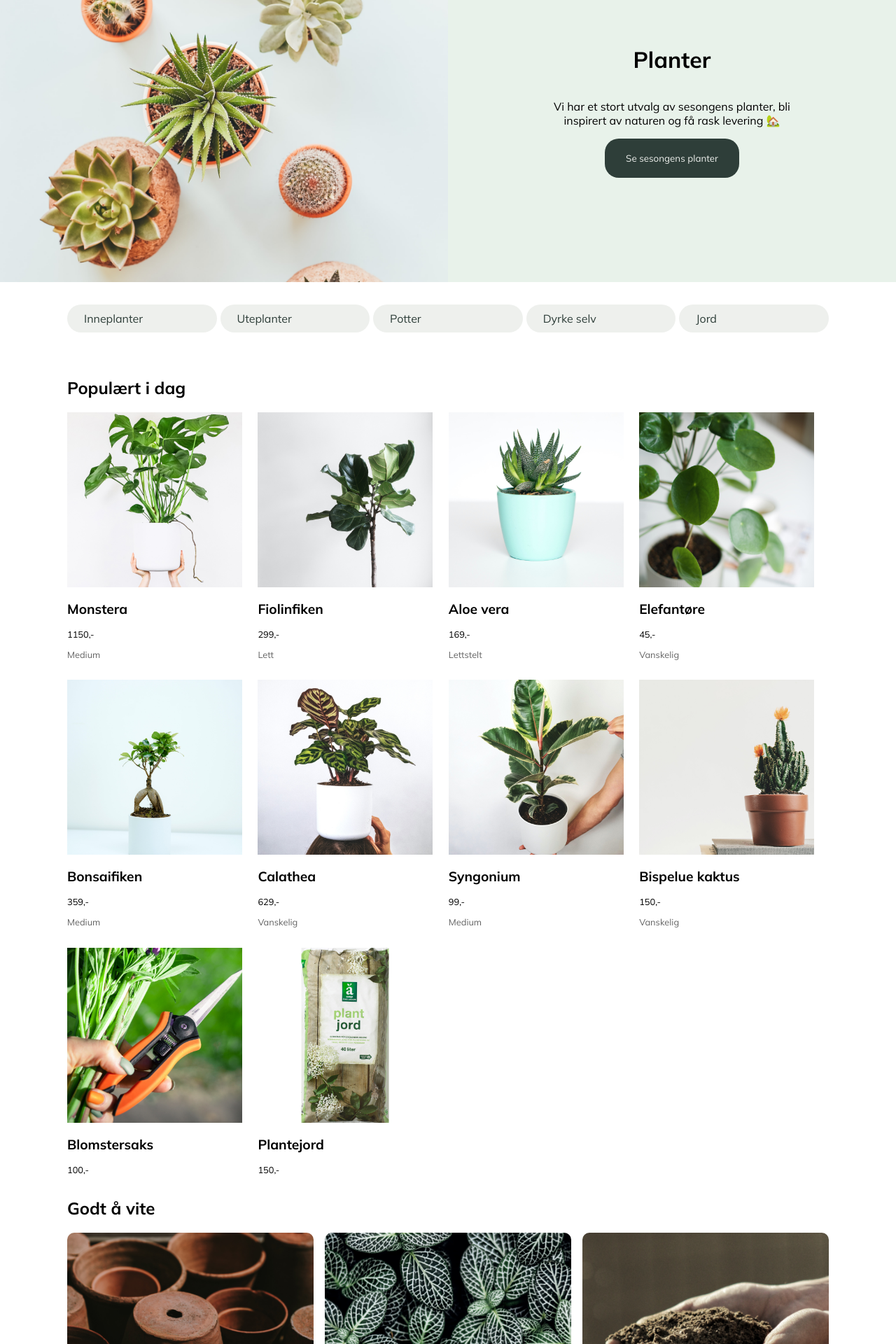
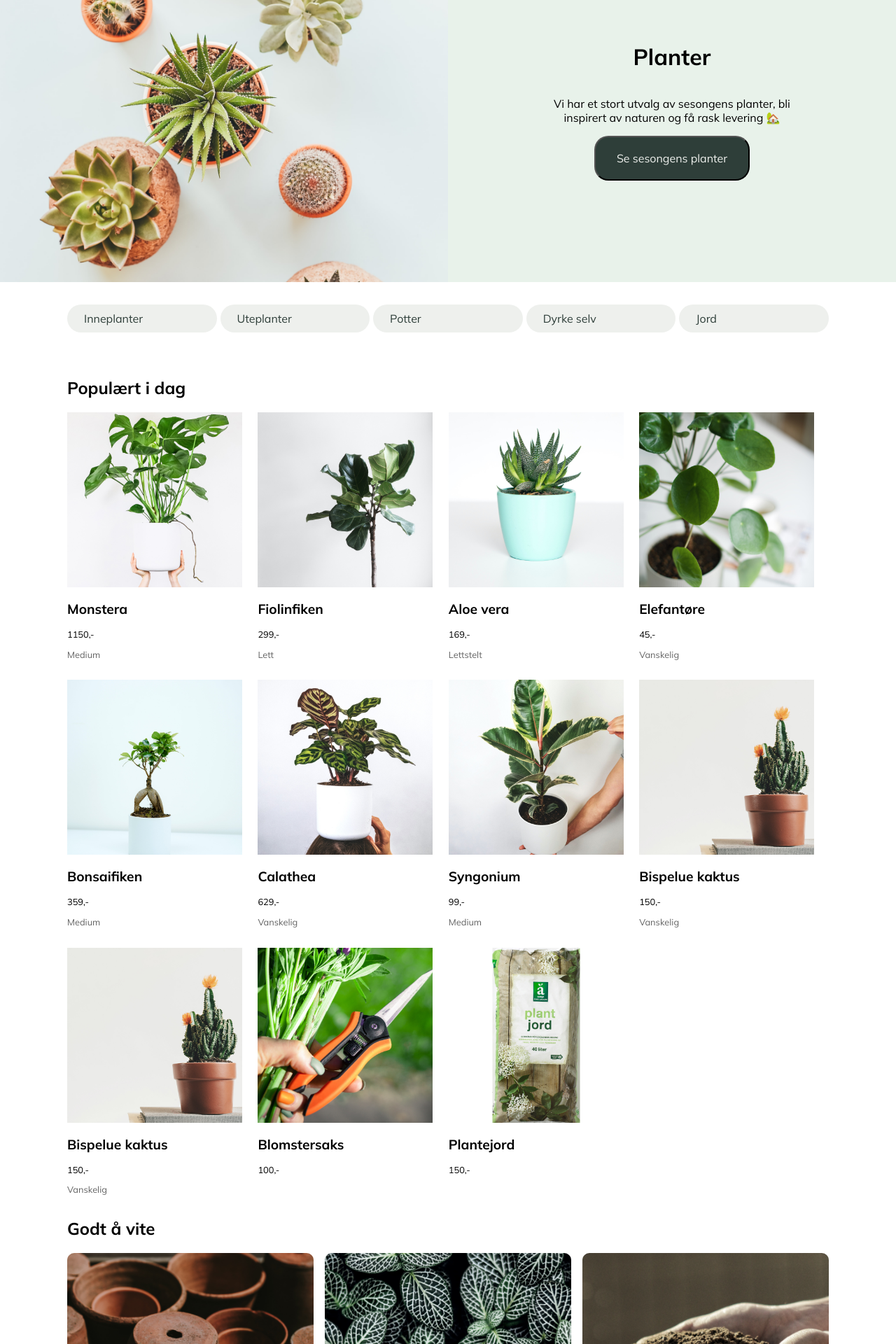
Before and after one commit to annamariabukalska/plantmeg, a React (Create React App) app: page / in a window 1280 px wide. Shown: the part 237-2157 px from the top of the page at 70% size. Built offline with nearby package versions, Linux system fonts and the light colour scheme.

Commit message:
Mer finpuss

```diff
--- a/src/components/MainButton/MainButton.css
+++ b/src/components/MainButton/MainButton.css
@@ -4,8 +4,8 @@
     color: var(--lightgreen);
     text-decoration: none;
     padding: 20px 30px;
+    font-size: 12pt;
     cursor: pointer;
-    border: none;
     font-family: 'Mulish', sans-serif;
 }
 .main-button:hover {
--- a/src/components/SecondaryButton/SecondaryButton.css
+++ b/src/components/SecondaryButton/SecondaryButton.css
@@ -1,12 +1,14 @@
-.secondary-button{
+.secondary-button {
     background: var(--lightgreen);
     border-radius: 20px;
     color: var(--darkgreen);
     text-decoration: none;
     padding: 10px 24px;
     cursor: pointer;
+    font-family: 'Mulish', sans-serif;
 }
-.secondary-button:hover{
+
+.secondary-button:hover {
     background: var(--darkgreen);
     color: var(--lightgreen);
 }
--- a/src/pages/CategoryPage/CategoryPage.js
+++ b/src/pages/CategoryPage/CategoryPage.js
@@ -24,10 +24,13 @@ function CategoryPage() {
         <ProductCard id="monstera" />
       <Header
       title="Blomstrende inneplanter"/>
+       <ProductCard id="fiolinfiken" />
       <Header
         title="Buketter"/>
+         <ProductCard id="syngonium" />
       <Header
-        title="Stiklinger fra potteplanter"/>
+        title="Tilbehør"/>
+        <ProductCard id="jord" />
     </div>
   );
 }
--- a/src/planter.js
+++ b/src/planter.js
@@ -80,6 +80,16 @@ export const planter = [
         size: 40,
         latinName: "Astrophytum myriostigma",
     },
+       {
+        id: "bispelue",
+        title:"Bispelue kaktus",
+        imageUrl: "plante-bispelue-kaktus.jpg",
+        price: 150,
+        shortDescription: "Vanskelig",
+        description: "Mest morsomste kaktus i kaktusfamilien. Blomster på toppen gjør denne planten unik.",
+        size: 40,
+        latinName: "Astrophytum myriostigma",
+    },
     {
         id: "saks",
         title:"Blomstersaks",
```
